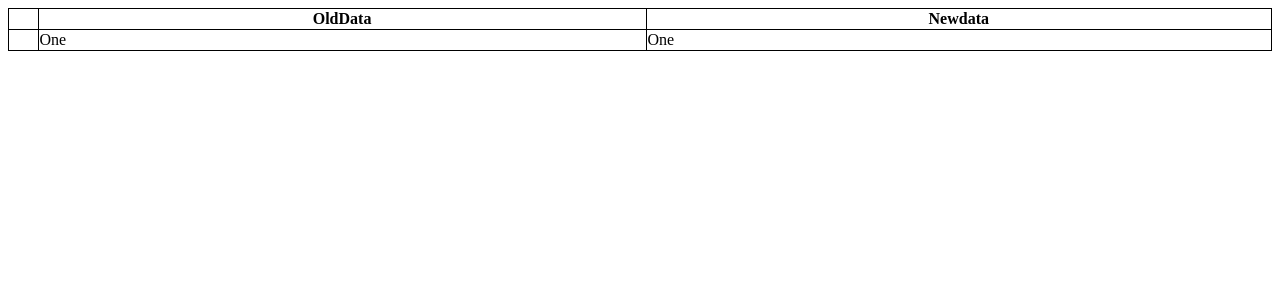
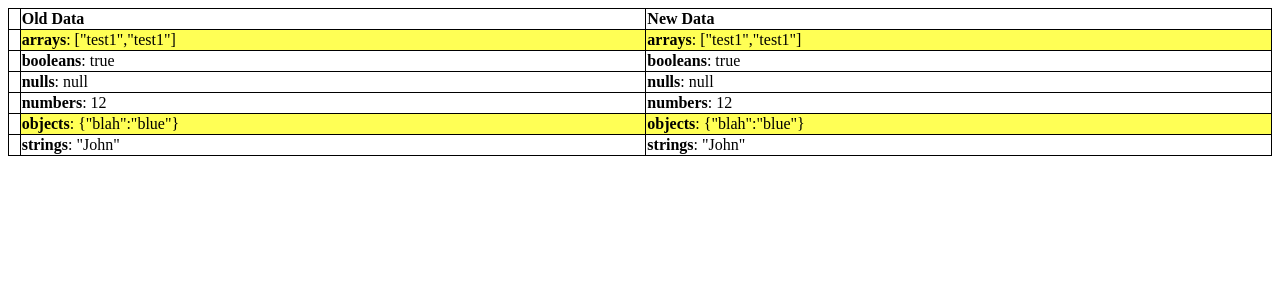
Before and after one commit to pranshugupta/ReactJs-JsonDiff, a React (Create React App) app: page / in a window 1280 px wide. Shown: the top 300 px of the page. Built offline with nearby package versions, Linux system fonts and the light colour scheme.

Commit message:
3 files modified

```diff
--- a/src/App.js
+++ b/src/App.js
@@ -1,8 +1,29 @@
-import React from "react";
-import "./style.css";
-import JsonDiff from "./jsonDiff/JsonDiff";
+import React from 'react';
+import './style.css';
+import JsonDiff from './jsonDiff/JsonDiff';
 export default function App() {
+  const leftData = {
+    nulls: null,
+    booleans: true,
+    numbers: 12,
+    strings: 'John',
+    arrays: ['test1', 'test1'],
+    objects: { blah: 'blue' },
+  };
+  const rightData = {
+    nulls: null,
+    booleans: true,
+    numbers: 12,
+    strings: 'John',
+    arrays: ['test1', 'test1'],
+    objects: { blah: 'blue' },
+  };
   return (
-    <JsonDiff/>
+    <JsonDiff
+      leftCaption="Old Data"
+      leftData={leftData}
+      rightCaption="New Data"
+      rightData={rightData}
+    />
   );
 }
--- a/src/jsonDiff/JsonDiff.css
+++ b/src/jsonDiff/JsonDiff.css
@@ -3,6 +3,7 @@ th,
 td {
   border: 1px solid black;
   border-collapse: collapse;
+  text-align: left;
 }
 table {
   table-layout: auto;
@@ -14,3 +15,18 @@ table {
 .cols {
   width: calc((100% - 15px) / 2);
 }
+.key {
+  font-weight: bold;
+}
+.same {
+  background-color: white;
+}
+.modified {
+  background-color: rgb(255 255 85);
+}
+.removed {
+  background-color: rgb(255 152 152);
+}
+.added {
+  background-color: rgb(129 164 245);
+}
--- a/src/jsonDiff/JsonDiff.js
+++ b/src/jsonDiff/JsonDiff.js
@@ -5,93 +5,114 @@ const arrayConstructor = [].constructor;
 const objectConstructor = {}.constructor;
 function jsonValueType(value) {
   if (value === null) return 'null';
-  if (value === undefined) return 'undefined';
   if (value.constructor === Boolean) return 'bool';
   if (value.constructor === Number) return 'number';
   if (value.constructor === stringConstructor) return 'string';
   if (value.constructor === arrayConstructor) return 'array';
   if (value.constructor === objectConstructor) return 'object';
   if (value.constructor === Function) return 'function';
-  return 'Not sure what it is';
+  return '';
 }
+
 function onlyUnique(value, index, self) {
   return self.indexOf(value) === index;
 }
-// const oldValue = {
-//   one: null,
-//   two: undefined,
-//   three: "John",
-//   four: ["test", "test1"],
-//   five: { blah: "blue" },
-//   six: true,
-//   seven: 12,
-//   eight() {
-//     return `{name: "${this.name}", age: ${this.age}}`;
-//   },
-// };
-// const newValue = {
-//   Pone: null,
-//   two: undefined,
-//   Cthree: "John",
-//   four: ["test1", "test1"],
-//   five: { blah: "blue" },
-//   Ssix: true,
-//   seven: 124,
-//   eight() {
-//     return `{name: "${this.name}", age: ${this.age}}`;
-//   },
-// };
-const oldValue = {
-  one: 'One',
-};
-const newValue = {
-  one: 'One',
-};
-const tableRows = [];
-function compareObject(oldData, newData, iteration) {
+
+function compareObject(tableRows, oldData, newData, iteration) {
   const oldKeys = Object.keys(oldData);
   const newKeys = Object.keys(newData);
   const allSortedKeys = oldKeys.concat(newKeys).filter(onlyUnique).sort();
-
   allSortedKeys.forEach((key) => {
-    if (oldData[key] && newData[key]) {
+    if (oldData.hasOwnProperty(key) && newData.hasOwnProperty(key)) {
       const oldVal = oldData[key];
       const newVal = newData[key];
-      const oldValType = jsonValueType(oldVal);
-      const newValType = jsonValueType(newVal);
-      if (oldValType === newValType) {
-        if (oldVal === newVal) {
-          tableRows.push({
-            type: 'same',
-            leftCol: oldVal,
-            rightCol: newVal,
-            iteration: iteration,
-          });
-        }
+      if (oldVal === newVal) {
+        const className = 'same';
+        tableRows.push({
+          iteration: iteration,
+          key: key,
+          leftCol: {
+            className: className,
+            data: oldVal,
+          },
+          rightCol: {
+            className: className,
+            data: newVal,
+          },
+        });
+      } else {
+        const className = 'modified';
+        tableRows.push({
+          iteration: iteration,
+          key: key,
+          leftCol: {
+            className: className,
+            data: oldVal,
+          },
+          rightCol: {
+            className: className,
+            data: newVal,
+          },
+        });
       }
-    } else if (!oldData[key] && newData[key]) {
-    } else if (oldData[key] && !newData[key]) {
+    } else if (!oldData.hasOwnProperty(key) && newData.hasOwnProperty(key)) {
+      const newVal = newData[key];
+      tableRows.push({
+        iteration: iteration,
+        key: key,
+        rightCol: {
+          className: 'added',
+          data: newVal,
+        },
+      });
+    } else if (oldData.hasOwnProperty(key) && !newData.hasOwnProperty(key)) {
+      const oldVal = oldData[key];
+      tableRows.push({
+        iteration: iteration,
+        key: key,
+        leftCol: {
+          className: 'removed',
+          data: oldVal,
+        },
+      });
     }
   });
 }
-function JsonDiff() {
-  compareObject(oldValue, newValue, 0);
+function JsonDiff(props) {
+  const { leftCaption, rightCaption, leftData, rightData } = props;
+  const tableRows = [];
+  compareObject(tableRows, leftData, rightData, 0);
+
   const rows = tableRows.map((row) => {
     return (
       <tr key={Math.random()}>
         <td className="col1"></td>
-        <td className="cols">{row.leftCol}</td>
-        <td className="cols">{row.rightCol}</td>
+        {row.leftCol ? (
+          <td className={`cols ${row.leftCol.className}`}>
+            <span className="key">{row.key}</span>:&nbsp;
+            {JSON.stringify(row.leftCol.data)}
+          </td>
+        ) : (
+          <td></td>
+        )}
+        {row.rightCol ? (
+          <td className={`cols ${row.rightCol.className}`}>
+            <span className="key">{row.key}</span>:&nbsp;
+            {JSON.stringify(row.rightCol.data)}
+          </td>
+        ) : (
+          <td></td>
+        )}
       </tr>
     );
   });
   return (
-    <table>
+    <table className="JsonDiffTable">
       <tbody>
         <tr>
           <th></th>
-          <th>OldData</th>
-          <th>Newdata</th>
+          <th>{leftCaption}</th>
+          <th>{rightCaption}</th>
         </tr>
         {rows}
       </tbody>
```
